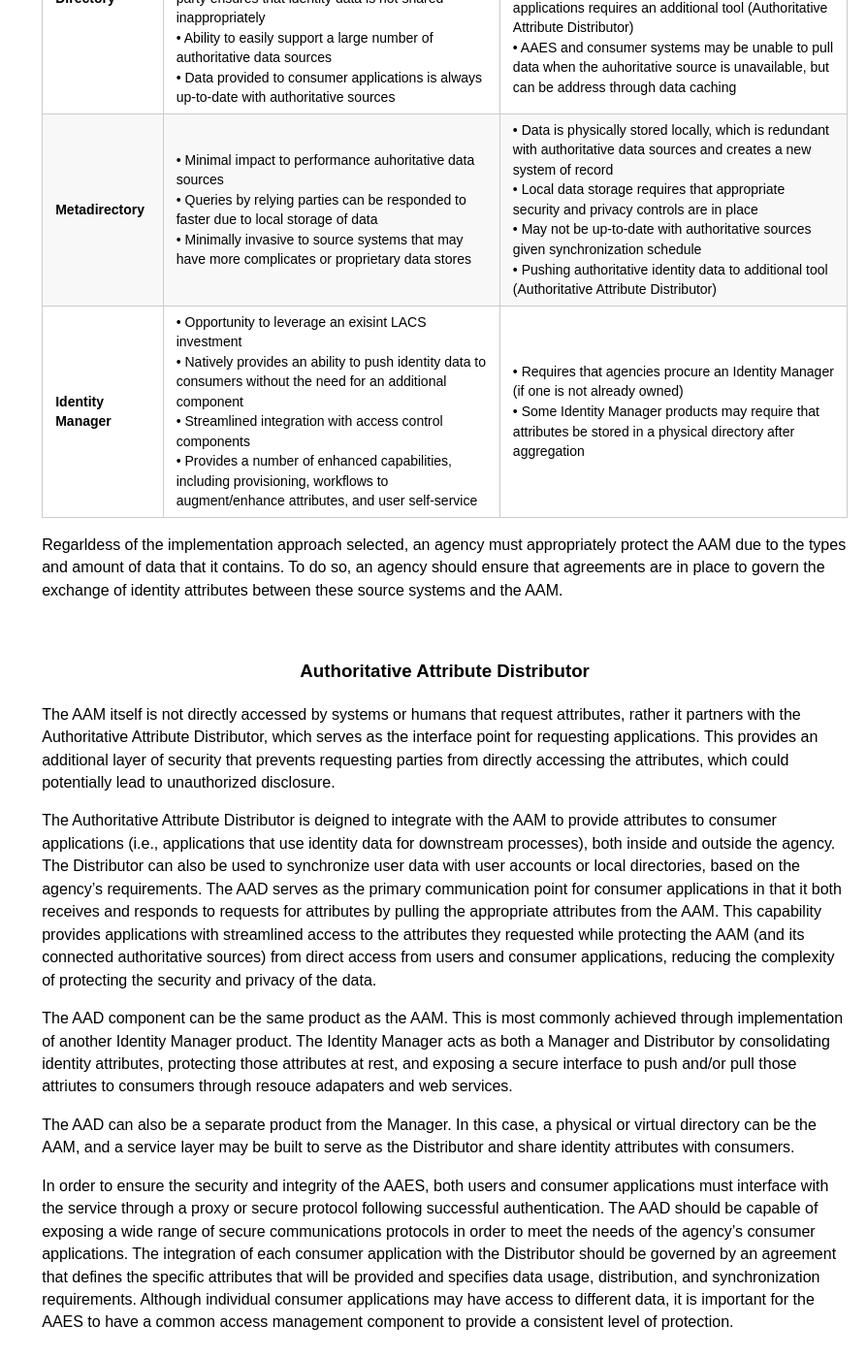
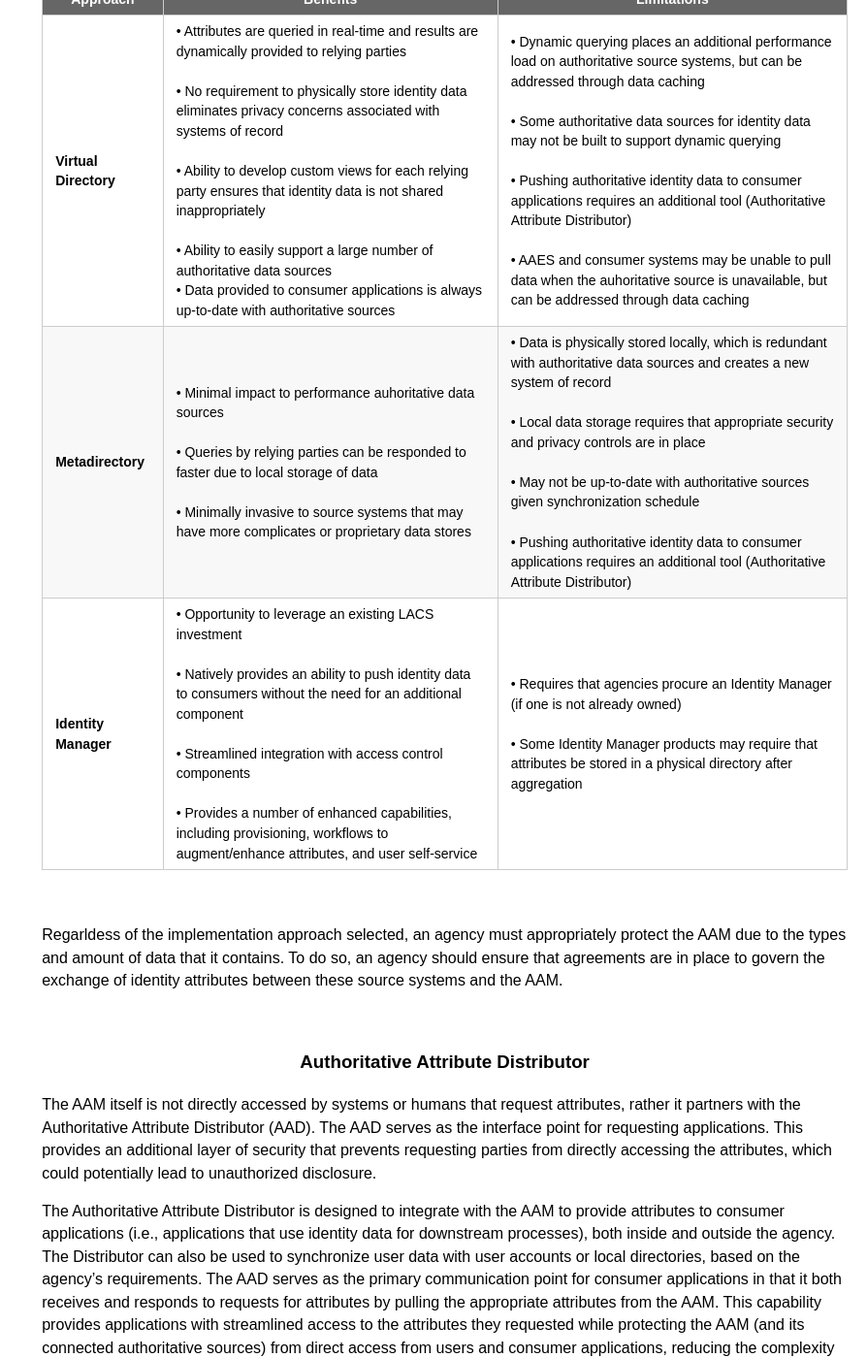
Before and after one commit to bnbuckler/identity-playbook, a Jekyll site: the page built from _design/3_aaes-solutions.md, in a window 1280 px wide and 1400 px high, scrolled down 1866 px. Shown: the whole window at 97% size, without its empty margins (386-1280 px from the left). Built offline with Jekyll 4.4.1, drawn with Linux system fonts in a browser that asks for light colours; some of the changed text lies outside the part shown.

Commit message:
Update 3_aaes-solutions.md

```diff
--- a/_design/3_aaes-solutions.md
+++ b/_design/3_aaes-solutions.md
@@ -23,15 +23,19 @@ In some cases, it may be possible to achieve the functionality described for bot
 
 ### <center> Authoritative Attribute Manager </center>
 
-The Authoritative Attribute Manager compares identity attributes from the various authoritative data sources within an agency and provides a single authoritative source of digital identity. The Manager functions as a central hub of attributes by combining data from the various sources through either resource connectors or web services. As a result, the Manager de-conflicts differences that exist in the same attribute between multiple sources.
+The Authoritative Attribute Manager (AAM) compares identity attributes from the various authoritative data sources within an agency and provides a single authoritative source of digital identity. The Manager acts as a central hub of attributes by combining data from the various sources through either resource connectors or web services. As a result, the Manager de-conflicts differences that exist in the same attribute between multiple sources.
 
-While it would be ideal to define a single authoritative source for each identity attribute in the Core Person model, it may not always be possible. For example, an agency may need to combine data from different HR systems for a single person. It may be necessary to further normalize the data to ensure that the various attributes are formatted in a way that they can be used by the applications and users the receive authoritative data through the AAES. The Attribute Manager is also capable of extending the schema for an identity, should there be a need for additional attributes that are not included in the implementation of the Core Person Model.
+While it would be ideal to define a single authoritative source for each identity attribute in the Core Person Model, it may not always be possible. For example, an agency may need to combine data from different HR systems for a single person. It may be necessary to further normalize the data to ensure that the various attributes are formatted in a way that they can be used by the applications and users that receive authoritative data through the AAES. The Attribute Manager is also capable of extending the schema for an identity, should there be a need for additional attributes that are not included in the implementation of the Core Person Model.
 
 By combininng and comparing identity data in the Manager, attributes can be found in one location, improving consistency of data, as there is a single authoritative source. The Manager also provides an agency with the chance to support a number of enhanced capabilities, including support for multiple access control models at the application level that operate based on a variety of digital identity data elements.  This capability allows agencies to make more secure, accurate, and reliable access control decisions and enforce access controls at a much more granular level.
+
+<br>
 
 | <center> Lessons Learned </center> |
 |------------------------------------|
 | Treasury's PIV Data Syncrhonization solution includes a Data Management Service (DMS) that compares identity data from multiple authoritative sources and provides synchronization with relying systems. By making up-to-date identity data easily available to relying party systems, the DMS reduces redundant data collection and improves data accuracy throughout the agency. |
+
+<br>
 
 The AAM can be implemented in several ways, based on an agency's existing investments and infrastructure requirements, including:
 
@@ -41,17 +45,24 @@ The AAM can be implemented in several ways, based on an agency's existing invest
 
 * **Identity Manager -** The Identity Manager component of a modernized logical access control system (LACS) is capable of providing the identity attribute aggregation and normalization capabilities of the AAM. Agencies choosing to use an Identity Manager as part of their LACS modernization effort should prefer this approach in order to avoid redundant investment in this capability.
 
+<br>
+
 | <center> Privacy Tip </center> |
 |--------------------------------|
-| When determining an appropriate approach to implementing an AAM, an agency should work with its Privacy Office to determine whether there is an existing Systems of Record Notice (SORN) in place or whether a new SORN needs to be developed. The agency should also determine if a Privacy Impact Assessment (PIA) is required. If a new or updated PIA and/or SORN are necessary, then they must be in place before the approach can be developed and implemented. |
+| When determining an appropriate approach to implementing an AAM, an agency should work with its Privacy Office to determine whether there is an existing Systems of Record Notice (SORN) in place or if a new SORN needs to be developed. The agency should also determine if a Privacy Impact Assessment (PIA) is required. If a new or updated PIA and/or SORN are necessary, then they must be in place before the approach can be developed and implemented. |
 
-An agency hould perform an alysis to determine which AAM option described above best meets its business needs and mission, while balancing the need to leverage exising investments. There are a number of benefits and limitations associated with each opion that an agency should consider as part of its analysis. These benefits and limitations are outlined in the table below.
+<br>
+
+An agency should perform an analysis to determine which AAM option described above best meets its business needs and mission, while balancing the need to leverage existing investments. There are a number of benefits and limitations associated with each option that an agency should consider as part of its analysis. These benefits and limitations are outlined in the table below.
+
 
 | <center> Approach </center> | <center> Benefits </center> | <center> Limitations </center> |
 |-------------------------------------------------------------------------|
-| **Virtual Directory** | •	Attributes are queried in real-time and results are dynamically provided to relying parties <br> • No requirement to physically store identity data eliminates privacy concerns associated with systems of record <br> • Ability to develop custom views for each relying party ensures that identity data is not shared inappropriately <br> • Ability to easily support a large number of authoritative data sources <br> • Data provided to consumer applications is always up-to-date with authoritative sources | • Dynamic querying places an additional performance load on authoritative source systems, but can be addressed through data caching <br> • Some authoritative data sources for identity data may not be built to support dynamic querying <br> • Pushing authoritative identity data to consumer applications requires an additional tool (Authoritative Attribute Distributor) <br> • AAES and consumer systems may be unable to pull data when the auhoritative source is unavailable, but can be address through data caching |
-| **Metadirectory** | • Minimal impact to performance auhoritative data sources <br> • Queries by relying parties can be responded to faster due to local storage of data <br> • Minimally invasive to source systems that may have more complicates or proprietary data stores | • Data is physically stored locally, which is redundant with authoritative data sources and creates a new system of record <br> • Local data storage requires that appropriate security and privacy controls are in place <br> • May not be up-to-date with authoritative sources given synchronization schedule <br> • Pushing authoritative identity data to additional tool (Authoritative Attribute Distributor) |
-| **Identity Manager** | • Opportunity to leverage an exisint LACS investment <br> • Natively provides an ability to push identity data to consumers without the need for an additional component <br> • Streamlined integration with access control components <br> • Provides a number of enhanced capabilities, including provisioning, workflows to augment/enhance attributes, and user self-service | • Requires that agencies procure an Identity Manager (if one is not already owned) <br> • Some Identity Manager products may require that attributes be stored in a physical directory after aggregation |
+| **Virtual Directory** | •	Attributes are queried in real-time and results are dynamically provided to relying parties <br><br> • No requirement to physically store identity data eliminates privacy concerns associated with systems of record <br><br> • Ability to develop custom views for each relying party ensures that identity data is not shared inappropriately <br><br> • Ability to easily support a large number of authoritative data sources <br> • Data provided to consumer applications is always up-to-date with authoritative sources | • Dynamic querying places an additional performance load on authoritative source systems, but can be addressed through data caching <br><br> • Some authoritative data sources for identity data may not be built to support dynamic querying <br><br> • Pushing authoritative identity data to consumer applications requires an additional tool (Authoritative Attribute Distributor) <br><br> • AAES and consumer systems may be unable to pull data when the auhoritative source is unavailable, but can be addressed through data caching |
+| **Metadirectory** | • Minimal impact to performance auhoritative data sources <br><br> • Queries by relying parties can be responded to faster due to local storage of data <br><br> • Minimally invasive to source systems that may have more complicates or proprietary data stores | • Data is physically stored locally, which is redundant with authoritative data sources and creates a new system of record <br><br> • Local data storage requires that appropriate security and privacy controls are in place <br><br> • May not be up-to-date with authoritative sources given synchronization schedule <br><br> • Pushing authoritative identity data to consumer applications requires an additional tool (Authoritative Attribute Distributor) |
+| **Identity Manager** | • Opportunity to leverage an existing LACS investment <br><br> • Natively provides an ability to push identity data to consumers without the need for an additional component <br><br> • Streamlined integration with access control components <br><br> • Provides a number of enhanced capabilities, including provisioning, workflows to augment/enhance attributes, and user self-service | • Requires that agencies procure an Identity Manager (if one is not already owned) <br><br> • Some Identity Manager products may require that attributes be stored in a physical directory after aggregation |
+
+<br>
 
 Regarldess of the implementation approach selected, an agency must appropriately protect the AAM due to the types and amount of data that it contains. To do so, an agency should ensure that agreements are in place to govern the exchange of identity attributes between these source systems and the AAM.
 
@@ -59,9 +70,9 @@ Regarldess of the implementation approach selected, an agency must appropriately
 
 ### <center> Authoritative Attribute Distributor </center>
 
-The AAM itself is not directly accessed by systems or humans that request attributes, rather it partners with the Authoritative Attribute Distributor, which serves as the interface point for requesting applications. This provides an additional layer of security that prevents requesting parties from directly accessing the attributes, which could potentially lead to unauthorized disclosure.
+The AAM itself is not directly accessed by systems or humans that request attributes, rather it partners with the Authoritative Attribute Distributor (AAD). The AAD serves as the interface point for requesting applications. This provides an additional layer of security that prevents requesting parties from directly accessing the attributes, which could potentially lead to unauthorized disclosure.
 
-The Authoritative Attribute Distributor is deigned to integrate with the AAM to provide attributes to consumer applications (i.e., applications that use identity data for downstream processes), both inside and outside the agency. The Distributor can also be used to synchronize user data with user accounts or local directories, based on the agency's requirements. The AAD serves as the primary communication point for consumer applications in that it both receives and responds to requests for attributes by pulling the appropriate attributes from the AAM. This capability provides applications with streamlined access to the attributes they requested while protecting the AAM (and its connected authoritative sources) from direct access from users and consumer applications, reducing the complexity of protecting the security and privacy of the data.
+The Authoritative Attribute Distributor is designed to integrate with the AAM to provide attributes to consumer applications (i.e., applications that use identity data for downstream processes), both inside and outside the agency. The Distributor can also be used to synchronize user data with user accounts or local directories, based on the agency's requirements. The AAD serves as the primary communication point for consumer applications in that it both receives and responds to requests for attributes by pulling the appropriate attributes from the AAM. This capability provides applications with streamlined access to the attributes they requested while protecting the AAM (and its connected authoritative sources) from direct access from users and consumer applications, reducing the complexity of protecting the security and privacy of the data.
 
 The AAD component can be the same product as the AAM. This is most commonly achieved through implementation of another Identity Manager product. The Identity Manager acts as both a Manager and Distributor by consolidating identity attributes, protecting those attributes at rest, and exposing a secure interface to push and/or pull those attriutes to consumers through resouce adapaters and web services.
 
```
